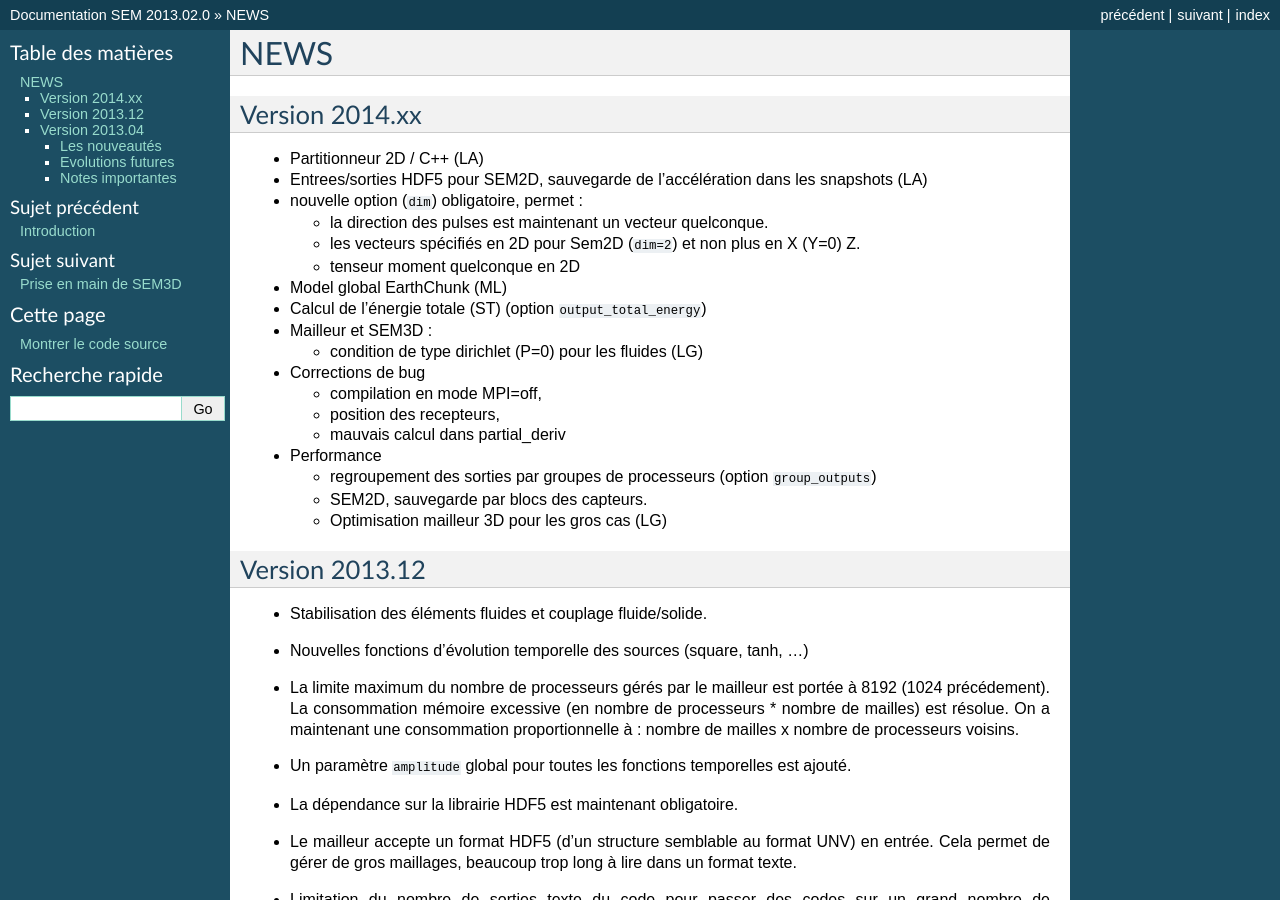
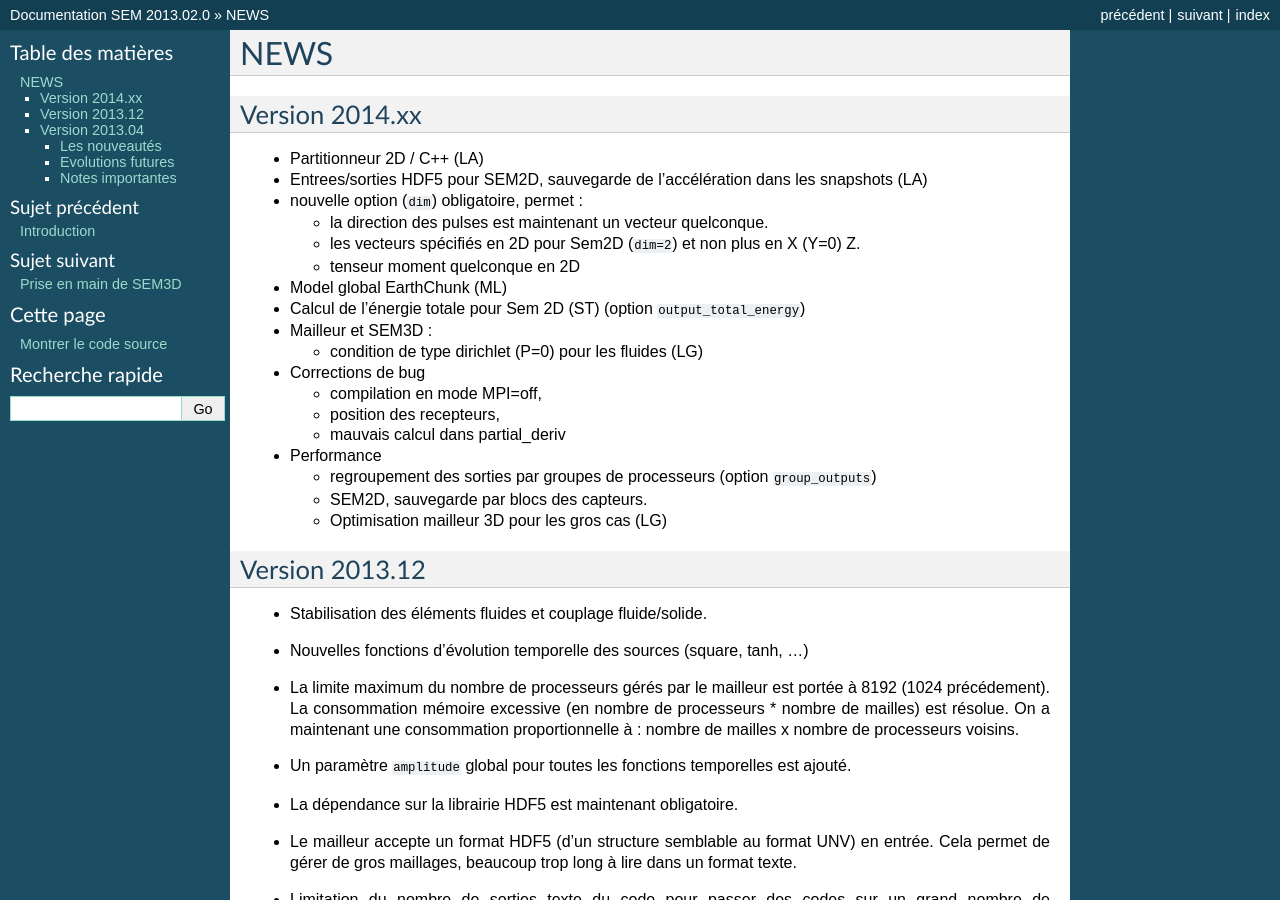
Before and after one commit to sem3d/SEM, a Sphinx documentation site: the page built from DOC/source/NEWS.rst, in a window 1280 px wide and 900 px high. Built offline with Sphinx 7.4.7, drawn with Linux system fonts in a browser that asks for light colours; formulas are drawn with MathJax 3.

Commit message:
[DOC] fix

```diff
--- a/DOC/source/NEWS.rst
+++ b/DOC/source/NEWS.rst
@@ -20,7 +20,7 @@ Version 2014.xx
 
 - Model global EarthChunk (ML)
 
-- Calcul de l'énergie totale (ST) (option ``output_total_energy``)
+- Calcul de l'énergie totale pour Sem 2D (ST) (option ``output_total_energy``)
 
 - Mailleur et SEM3D :
 
```
